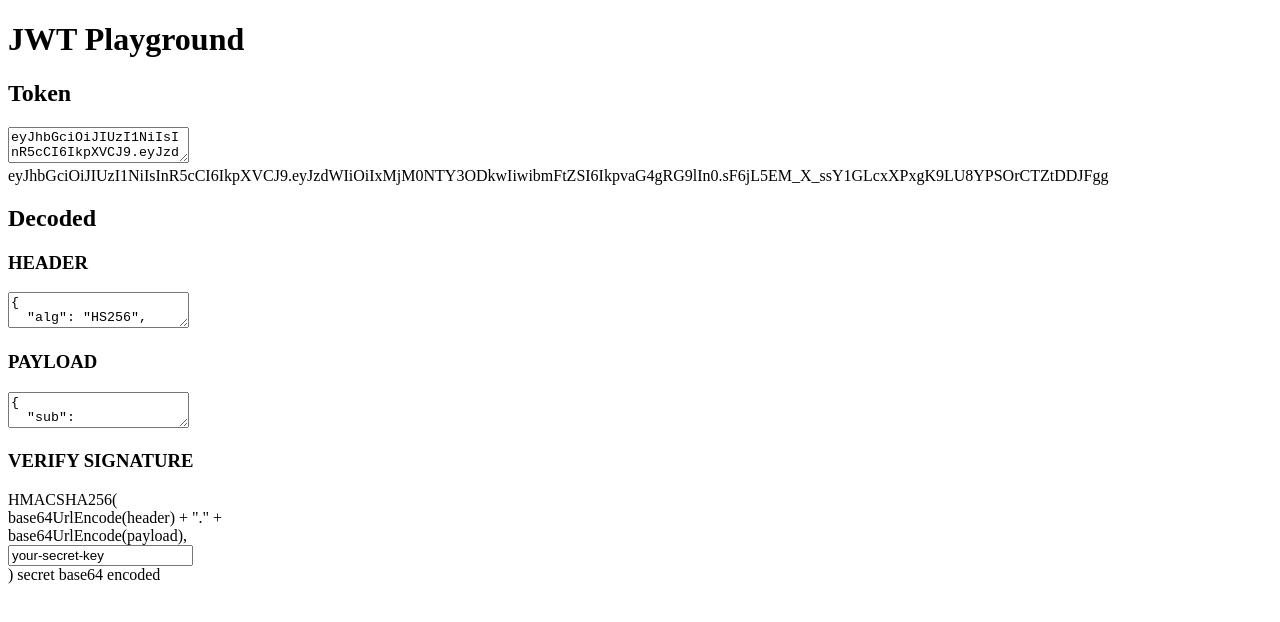
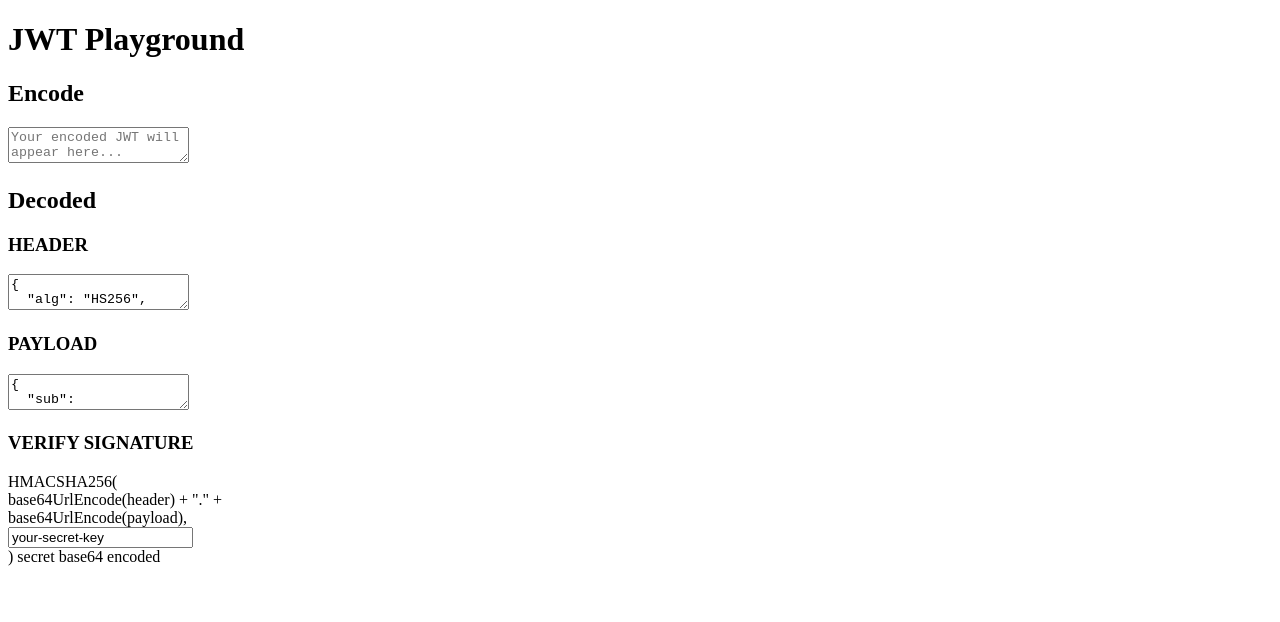
Before and after one commit to harshhsahu/jwt, a Next.js app: page / in a window 1280 px wide. Shown: the top 622 px of the page. Built offline with nearby package versions, Linux system fonts and the light colour scheme.

Commit message:
fix copy issue

```diff
--- a/app/page.tsx
+++ b/app/page.tsx
@@ -132,22 +132,15 @@ export default function Home() {
         <div className="grid grid-cols-1 lg:grid-cols-2 gap-8">
           {/* Token Input Section */}
           <div className="bg-gray-800 rounded-lg shadow-lg p-6 border border-gray-700">
-            <h2 className="text-xl font-semibold mb-4 text-white">Token</h2>
+            <h2 className="text-xl font-semibold mb-4 text-white">Encode</h2>
             <div className="space-y-4">
               <div className="relative">
                 <textarea
-                  className="w-full h-96 p-4 border border-gray-700 rounded-lg font-mono text-sm resize-none focus:outline-none focus:ring-2 focus:ring-cyan-500 bg-gray-800 opacity-0 absolute inset-0 z-10"
-                  placeholder="Paste your JWT token here..."
+                  className="w-full h-96 p-4 border border-gray-700 rounded-lg font-mono text-sm resize-none focus:outline-none focus:ring-2 focus:ring-cyan-500 bg-gray-800 text-cyan-400"
+                  placeholder="Your encoded JWT will appear here..."
                   value={encodedJWT}
                   onChange={(e) => handleTokenChange(e.target.value)}
                 />
-                <div className="w-full h-96 p-4 border border-gray-700 rounded-lg text-sm bg-gray-800 overflow-auto">
-                  {encodedJWT ? (
-                    <ColoredToken token={encodedJWT} />
-                  ) : (
-                    <span className="text-gray-500">Paste your JWT token here...</span>
-                  )}
-                </div>
               </div>
             </div>
           </div>
```
